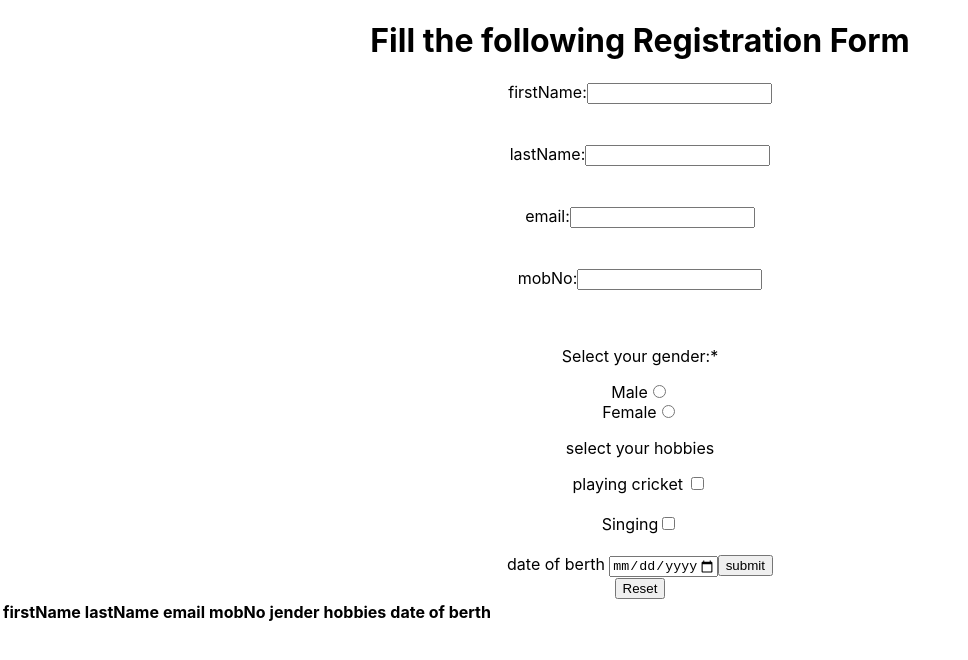
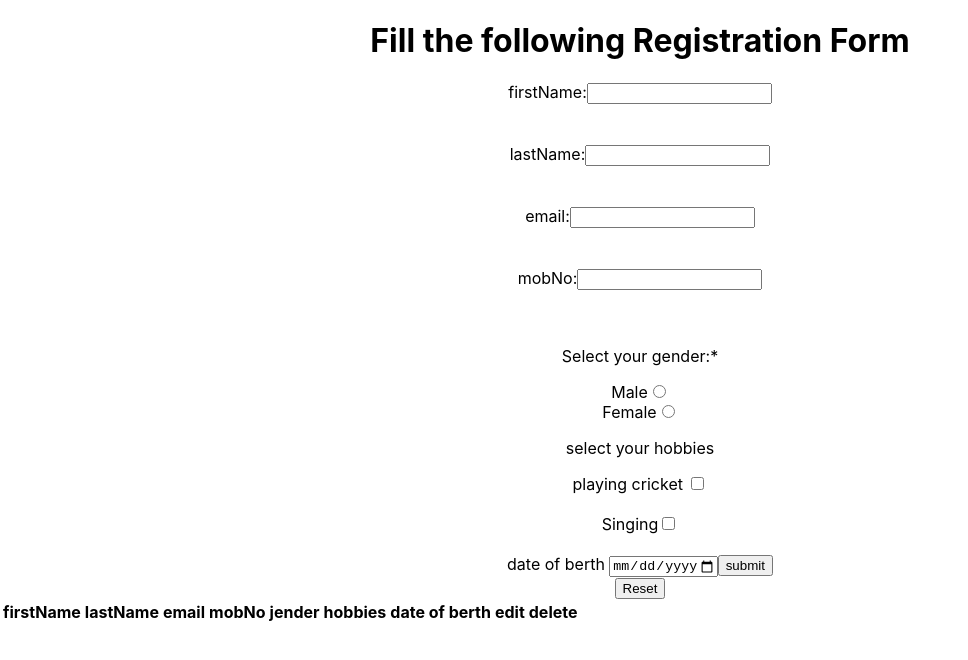
Before and after one commit to dhokale/react-aplication-, a React (Create React App) app: page / in a window 1280 px wide. Shown: the top 660 px of the page, without its empty margins (0-968 px from the left). Built offline with nearby package versions, Linux system fonts and the light colour scheme.

Commit message:
new file add

```diff
--- /dev/null
+++ b/src/button1.jsx
@@ -0,0 +1,11 @@
+import React from 'react';
+class Button1 extends React.Component{
+    render(){
+        return(
+
+            <button type='button' ref={this.callRef}> edit  </button>
+
+ )
+    }
+}
+export default Button1;
--- a/src/form.jsx
+++ b/src/form.jsx
@@ -1,4 +1,6 @@
 import React from 'react';
+import './button1.jsx';
+import Button1 from './button1.jsx';
 class Form extends React.Component{
  constructor( props){
      super(props);
@@ -11,13 +13,25 @@ class Form extends React.Component{
         dob : null,
         hobbies :[]
     };
+    this.callRef = React.createRef();
+}
+  button=()=>{
+
+
+      // render(){  return(  <button type='button' ref={this.callRef}> edit  </button>);}
+
+
+}
+edit=()=>{
+    alert("hello");
+    this.callRef.current.focus();
 }
 update=(event)=>{
 var inputs = document.querySelectorAll('.pl');
 var select=[];
 for(var i=0;i<inputs.length;i++){
 
-    if(inputs[i].checked==true){
+    if(inputs[i].checked===true){
         select.push(inputs[i].value);
         }
 
@@ -30,12 +44,13 @@ radio=(event)=>{
     );
 }
 submit=()=>{
+
     var mn= document.getElementById("mobno").value ;
     var firstname=document.getElementById("firstname").value;
     var letters = [1-0];
 var lastname= document.getElementById("lastname").value;
 var email=document.getElementById("email").value;
-    if(firstname ==""){
+    if(firstname ===""){
         alert("firstName is blank ")
         document.getElementById("firstname").focus();
         return false;
@@ -45,7 +60,7 @@ var email=document.getElementById("email").value;
         document.getElementById("firstname").focus()
     return false;
 }
-  else if(lastname=="" ){
+  else if(lastname==="" ){
         alert("last name  is blank");
         document.getElementById("lastname").focus();
         return false
@@ -55,7 +70,7 @@ alert("Please fill the lastname only character not a number")
 document.getElementById("lastname").focus();
 return false;
 }
-    else if(email ==""){
+    else if(email ===""){
         alert("email is blank ");
         document.getElementById("email").focus();
         return false
@@ -101,6 +116,9 @@ var row = table.insertRow();
       var cell5 = row.insertCell(4);
       var cell6 = row.insertCell(5);
       var cell7 = row.insertCell(6);
+      var cell8 = row.insertCell(7);
+      var cell9 = row.insertCell(8);
+
     cell1.innerHTML=this.state.firstName ;
     cell2.innerHTML=this.state.lastName ;
     cell3.innerHTML=this.state.email ;
@@ -108,8 +126,11 @@ var row = table.insertRow();
     cell5.innerHTML=this.state.jender ;
     cell6.innerHTML=this.state.hobbies;
     cell7.innerHTML=this.state.dob ;
- } );
+    cell8.innerHTML= <Button1/> //' <button onKeyPress={this.edit}>edit</button>  '
+    cell9.innerHTML='<button type="button" > delete </button>'
+} );
  document.getElementById('myform').reset();
+
 }
 render(){
         return(
@@ -131,7 +152,7 @@ render(){
                     <label>
                         mobNo:
                         <input id="mobno" name="mobno" type="number" aria-required="true"/><br/><br/><br/>
-                    </label>
+                </label>
                     <p>Select your gender:*</p>
                  <label htmlFor="male">Male</label>
 <input type="radio" id="male" name="gender" aria-required="true" value="male"onChange={this.radio}/><br/>
@@ -159,6 +180,8 @@ render(){
 <th>jender</th>
 <th>hobbies</th>
 <th>date of berth </th>
+<th> edit</th>
+<th>delete</th>
                             </tr>
                         </thead>
 
```
